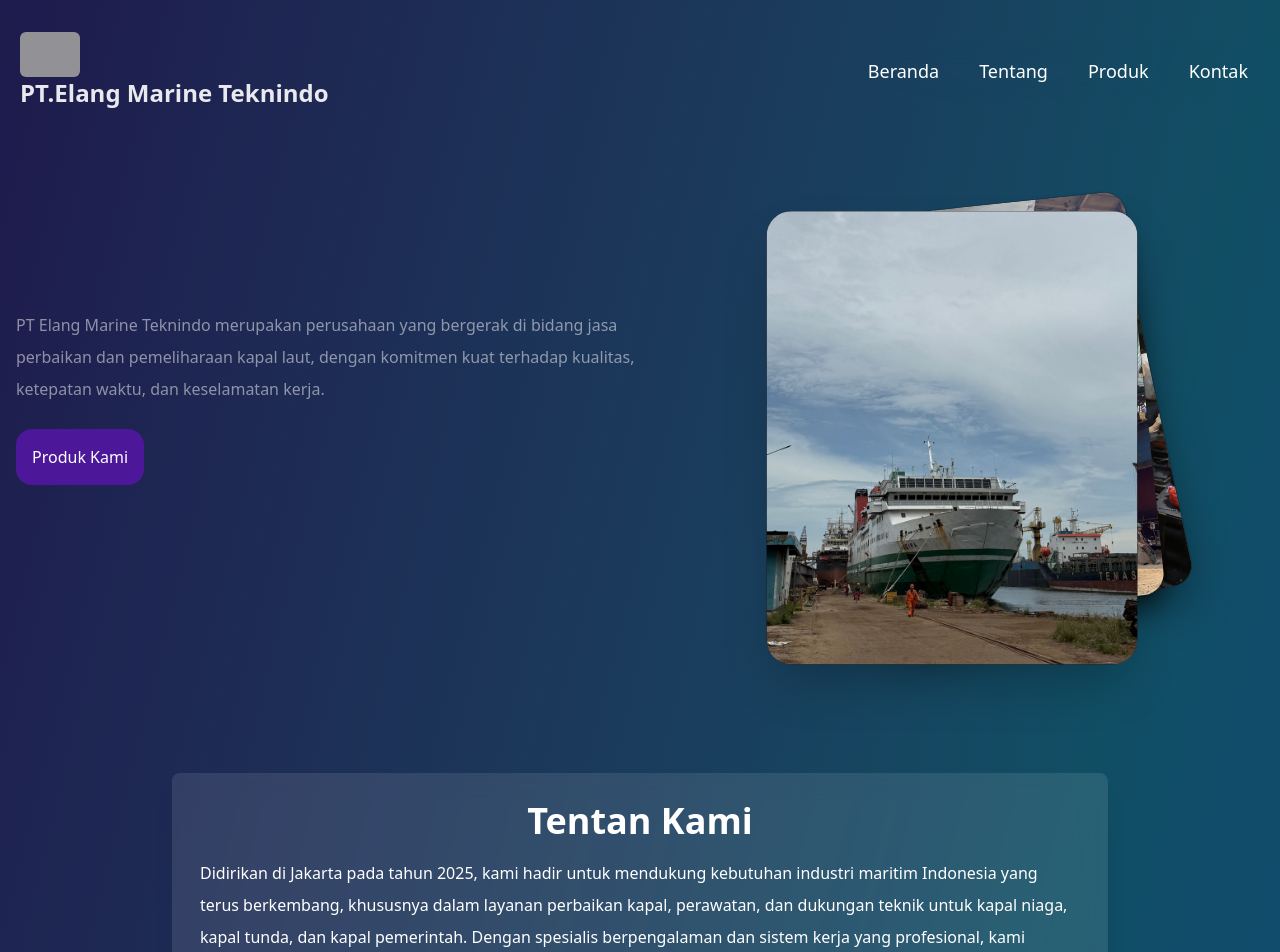
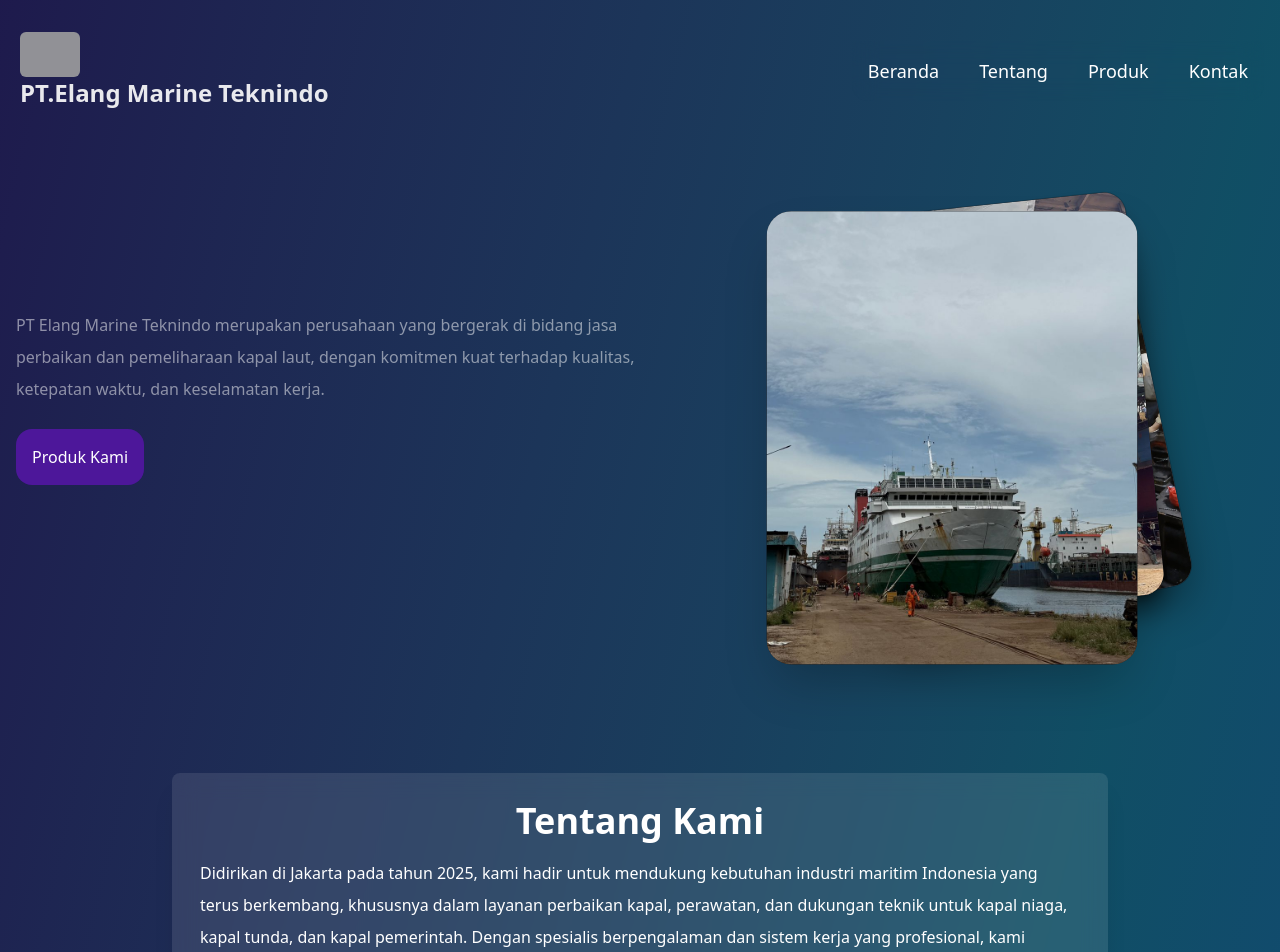
Before and after one commit to sukacode/elangmarine, a React (Vite) app: page / in a window 1280 px wide. Shown: the top 952 px of the page. Built offline with nearby package versions, Linux system fonts and the light colour scheme; grey boxes are pictures that could not be loaded.

Commit message:
deploy to prod domain

```diff
--- a/src/App.jsx
+++ b/src/App.jsx
@@ -216,7 +216,7 @@ function App() {
             data-aos-duration="1000"
             data-aos-once="true"
           >
-            Tentan Kami
+            Tentang Kami
           </h1>
 
           <p className="text-base/loose mb-8">
```
